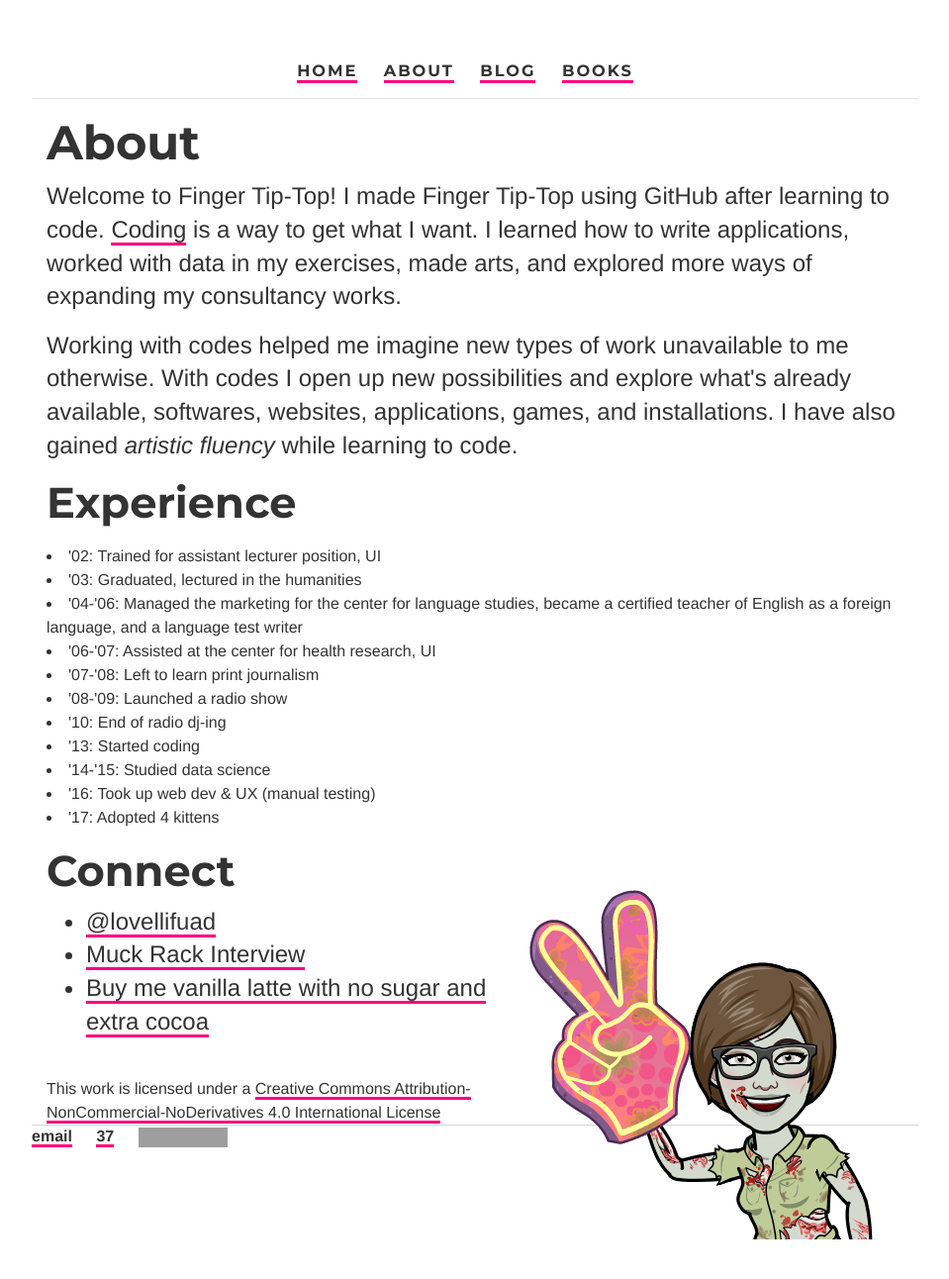
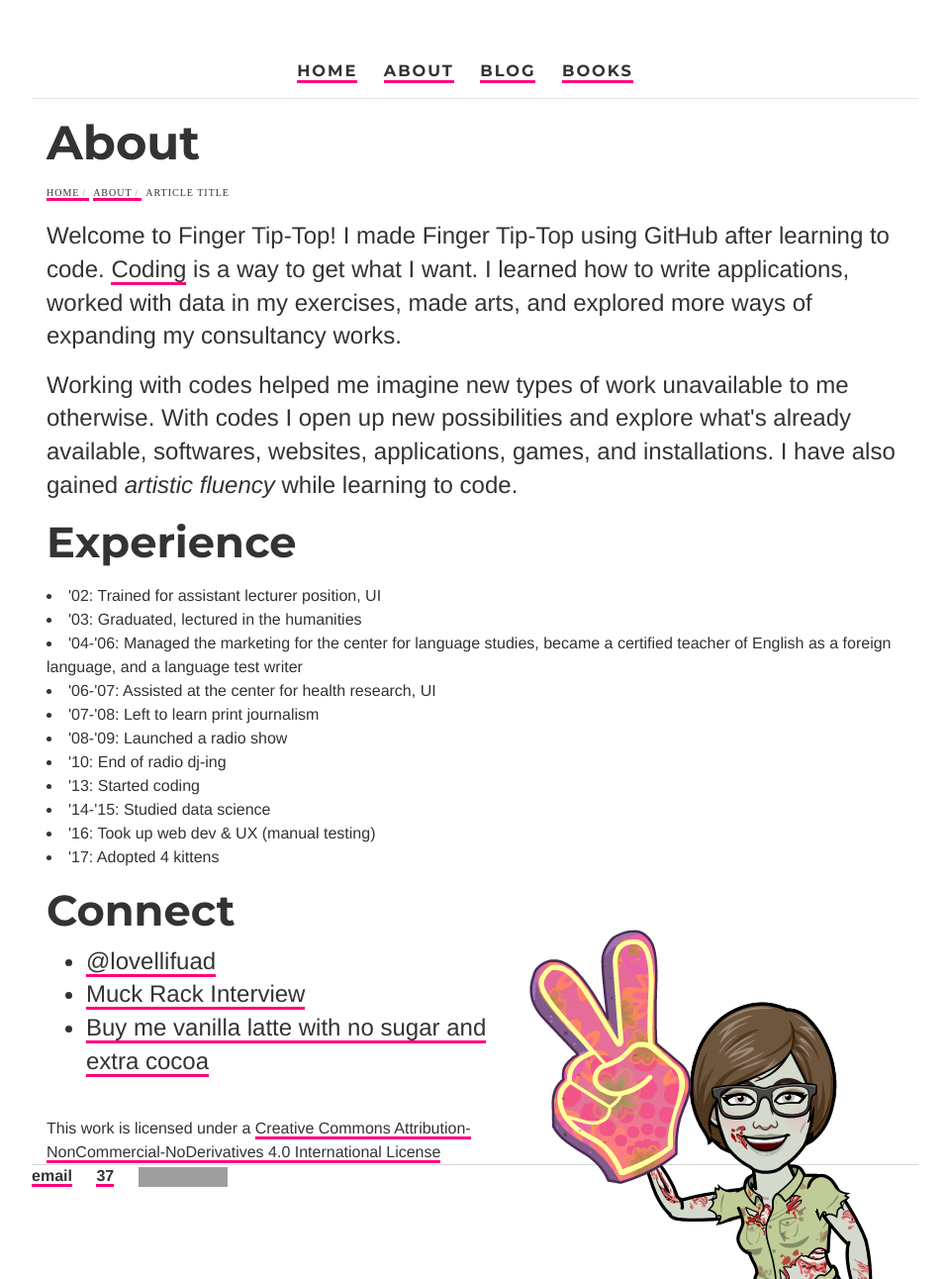
Before and after one commit to ariesti/ariesti.github.io, a Jekyll site: the page built from about/index.html, in a window 1280 px wide. Shown: the whole page at 99% size, without its empty margins (160-1119 px from the left). Built offline with Jekyll 4.4.1, drawn with Linux system fonts in a browser that asks for light colours; before the commit the page ends 1252 px from its top, so only the background shows below that; grey boxes are pictures that could not be loaded.

Commit message:
Update index.html

```diff
--- a/about/index.html
+++ b/about/index.html
@@ -6,6 +6,13 @@ description: Some details about Finger Tip-top and why it was created
 ---
 		<div class="about1">
 			<h1>About</h1>
+				<nav class="crumbs">
+    					<ol>
+        					<li class="crumb"><a href="/">Home</a></li>
+        					<li class="crumb"><a href="/About">About</a></li>
+        					<li class="crumb">Article Title</li>
+    					</ol>
+				</nav>
 			<p>
 			Welcome to Finger Tip-Top!
 			I made Finger Tip-Top using GitHub after learning to code.
```
